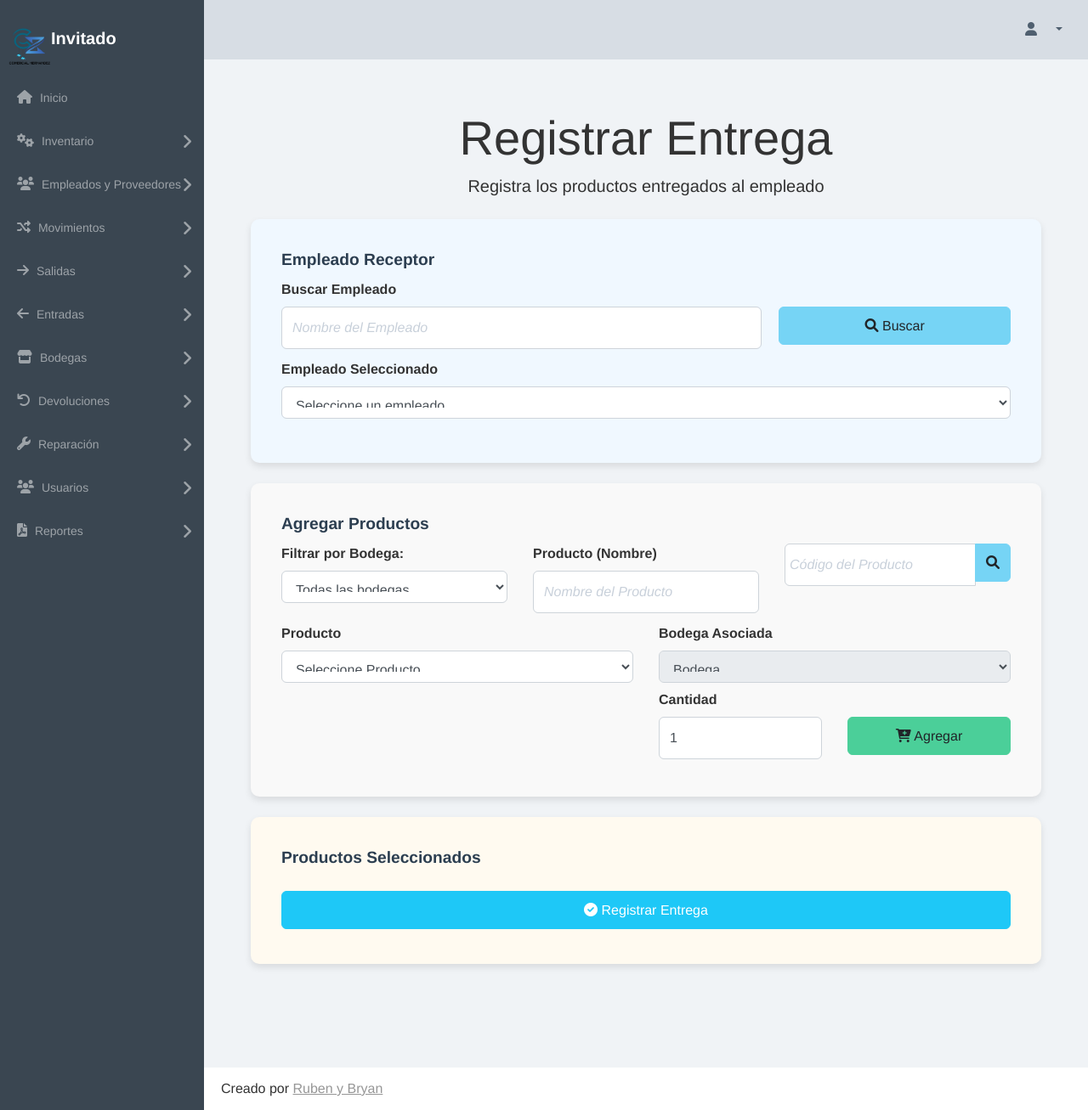
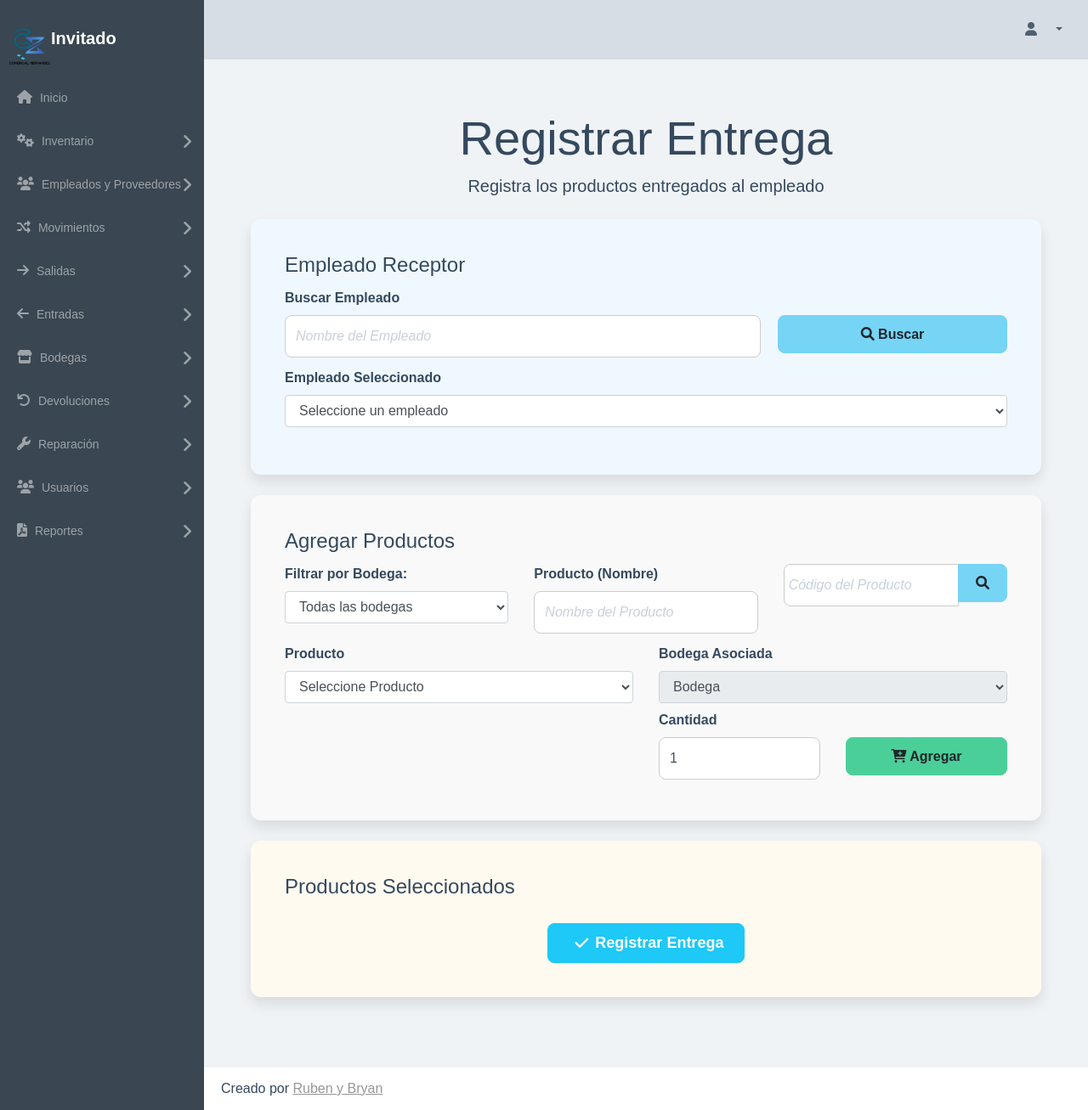
Before and after one commit to rubent2004/ComercialHz, a Django app: template templates/inventario/entrega/agregarEntrega.html in a window 1280 px wide. Shown: the whole page at 85% size. Run offline with Django 3.2, Linux system fonts and the light colour scheme; the template is opened without the code that fills it, so the values that code supplies are empty; some libraries are stand-ins or nearby versions.

Commit message:
Arreglo de diseño para movil y vista del registro de salidas

```diff
--- a/inventario/urls.py
+++ b/inventario/urls.py
@@ -24,6 +24,7 @@ path('perfil/<str:modo>/<int:pk>', views.Perfil.as_view(), name='perfil'),
 path('eliminar/<str:modo>/<int:pk>', views.Eliminar.as_view(), name='eliminar'),
 
 path('listarProductos', views.ListarProductos.as_view(), name='listarProductos'),
+
 path('agregarProducto', views.AgregarProducto.as_view(), name='agregarProducto'),
 path('importarProductos', views.ImportarProductos.as_view(), name='importarProductos'),
 path('exportarProductos', views.ExportarProductos.as_view(), name='exportarProductos'),
--- a/templates/inventario/entrega/agregarEntrega.html
+++ b/templates/inventario/entrega/agregarEntrega.html
@@ -135,9 +135,13 @@
           <div id="stock-alert" class="alert alert-danger d-none"></div>
           <ul id="lista-productos" class="list-group mb-3"></ul>
           <input type="hidden" name="detalles" id="detalles-json">
-          <button type="submit" class="btn btn-primary btn-lg btn-block">
-            <i class="fa fa-check-circle"></i> Registrar Entrega
+          <button type="submit" class="btn btn-primary btn-lg btn-block btn-registrar-entrega">
+            <i class="fa fa-check ml-2"></i> Registrar Entrega
           </button>
+
+
+
+
         </div>
       </section>
     </form>
@@ -178,6 +182,15 @@
         }))
       );
     });
+
+    //CONTRACCION DEL CODIGO PARA EMPLEADO
+
+
+
+    //fIN DE CONTRACCION
+
+
+
 
     // Función para buscar producto por código
     async function buscarProductoPorCodigoId(codigo) {
@@ -355,6 +368,7 @@
       }
     });
 
+
     // Función para verificar stock
     async function verificarStock(productoId, bodegaId, cantidad) {
       try {
@@ -458,124 +472,218 @@
 
 </script>
 
-<!-- Estilos personalizados para mejorar la experiencia móvil y modernizar la interfaz -->
-<style>/* Estilo general */
+<style>
+/* Estilo general */
 body {
-  font-family: 'Helvetica Neue', Helvetica, Arial, sans-serif;
+  font-family: 'Arial', sans-serif;
   background-color: #f4f6f9;
-  color: #333;
+  margin: 0;
+  padding: 0;
+  color: #34495e;
+  transition: background-color 0.3s ease;
 }
 
 /* Tarjetas */
 .card {
-  border-radius: 10px;
-  box-shadow: 0 4px 8px rgba(0, 0, 0, 0.1);
-  padding: 1rem;
-  background: #fff;
+  border: none;
+  border-radius: 12px;
+  overflow: hidden;
+  background-color: #fff;
+  box-shadow: 0 8px 16px rgba(0, 0, 0, 0.1);
+  transition: box-shadow 0.3s ease, transform 0.3s ease;
+  animation: cardFadeIn 0.4s ease-in-out;
+  padding: 20px;
 }
 
-.card-title {
-  font-weight: 600;
-  color: #2c3e50;
-  font-size: 1.2rem;
+@keyframes cardFadeIn {
+  from {
+    opacity: 0;
+    transform: translateY(10px);
+  }
+  to {
+    opacity: 1;
+    transform: translateY(0);
+  }
 }
 
-/* Botones */
+.card:hover {
+  box-shadow: 0 12px 24px rgba(0, 0, 0, 0.15);
+}
+
+/* Efecto de colapso en la tarjeta */
+.card.collapsed {
+  height: 60px;  /* Reducimos la altura */
+  padding: 10px;
+  overflow: hidden;
+  transition: height 0.4s ease, padding 0.4s ease;
+}
+
+/* Botones AQUI ES DONDE HACE LA TRANSICION DE CAMBIO NO BORRAR*/
 .btn {
+  font-weight: bold;
+  border-radius: 8px;
+  padding: 12px 20px;
+  transition: background-color 0.3s ease, transform 0.2s ease, box-shadow 0.3s ease;
+}
+
+.btn-info, .btn-success, .btn-primary {
+  font-size: 16px;
+}
+
+.btn-info:hover, .btn-success:hover, .btn-primary:hover {
+  background-color: #2980b9;  /* Color para hover */
+  transform: scale(1.05);  /* Agranda el botón un poco */
+  box-shadow: 0 5px 15px rgba(0, 0, 0, 0.1);  /* Agrega sombra */
+}
+
+.btn-block {
+  display: block;
+  width: 100%;
+  transition: background-color 0.3s ease;
+}
+
+/* Animación de carrito (cuando se agrega un item) */
+.cart {
+  transition: transform 0.3s ease-in-out, box-shadow 0.3s ease;
+}
+
+.cart:hover {
+  transform: translateY(-5px);  /* Sube ligeramente el carrito */
+  box-shadow: 0 8px 20px rgba(0, 0, 0, 0.1);  /* Agrega sombra */
+}
+
+.cart.added {
+  animation: cartBounce 0.5s ease-in-out;  /* Animación de rebote */
+}
+
+@keyframes cartBounce {
+  0% {
+    transform: scale(1);
+  }
+  30% {
+    transform: scale(1.1);
+  }
+  50% {
+    transform: scale(1);
+  }
+  70% {
+    transform: scale(1.05);
+  }
+  100% {
+    transform: scale(1);
+  }
+}
+
+/* Inputs y Selects */
+input[type="text"], input[type="number"], select {
+  border-radius: 8px;
   padding: 12px;
   font-size: 16px;
-  border-radius: 6px;
-  transition: all 0.2s ease-in-out;
+  border: 1px solid #ccc;
+  background-color: #fff;
+  transition: border-color 0.3s ease, box-shadow 0.3s ease;
 }
 
-.btn:hover {
-  transform: scale(1.05);
-  opacity: 0.9;
+input[type="text"]:focus, input[type="number"]:focus, select:focus {
+  border-color: #3498db;
+  box-shadow: 0 0 8px rgba(52, 152, 219, 0.4);
+  outline: none;
 }
 
-/* Inputs y Select */
-.form-control {
-  border-radius: 6px;
-  padding: 0.75rem;
+/* Animación de alerta */
+.alert {
+  border-radius: 8px;
   font-size: 16px;
-  transition: box-shadow 0.2s ease;
+  margin-top: 10px;
+  padding: 12px;
+  animation: alertFadeIn 0.5s ease-in-out;
+  opacity: 0;
+  animation-fill-mode: forwards;
 }
 
-.form-control:focus {
-  box-shadow: 0 0 5px rgba(0, 123, 255, 0.5);
-  border-color: #007bff;
+@keyframes alertFadeIn {
+  from {
+    opacity: 0;
+  }
+  to {
+    opacity: 1;
+  }
 }
 
-/* Sugerencias */
+/* Lista de items */
 .list-group-item {
   cursor: pointer;
-  padding: 12px;
-  font-size: 14px;
-  border-radius: 4px;
-  transition: background-color 0.2s, transform 0.1s ease;
+  padding: 12px 15px;
+  background-color: #fff;
+  border-radius: 8px;
+  margin-bottom: 10px;
+  transition: background-color 0.3s ease, transform 0.2s ease;
 }
 
 .list-group-item:hover {
-  background-color: #e9ecef;
-  transform: translateX(5px);
+  background-color: #ecf0f1;
+  transform: translateX(2px);
 }
 
-/* Precio en sugerencias */
-.precio-sugerencia {
-  color: #28a745;
-  font-weight: 500;
-  margin-left: 8px;
+.list-group-item-action {
+  padding: 12px 15px;
+  transition: background-color 0.3s ease;
 }
 
-/* Carrito */
-#lista-productos li {
-  display: flex;
-  justify-content: space-between;
-  align-items: center;
-  padding: 10px;
-  border-bottom: 1px solid #ddd;
+.list-group-item-action:hover {
+  background-color: #ecf0f1;
+  transform: scale(1.01);
 }
 
-#lista-productos .btn {
-  margin-top: 8px;
-  width: 100%;
+/* Diseño responsive */
+@media (max-width: 767px) {
+  .col-md-4, .col-md-6 {
+    margin-bottom: 15px;
   }
 
-/* Ajustes responsivos */
-@media (max-width: 768px) {
-  .container {
-    padding: 0 15px;
+  h1 {
+    font-size: 24px;
   }
 
-  .card {
-    margin-bottom: 1rem;
+  .card-body {
+    padding: 15px;
   }
 
-  .form-control {
-    height: 45px;
+  .btn {
+    padding: 10px 15px;
+    font-size: 14px;
+  }
+}
+/* Estilo general para el botón "Registrar Entrega" */
+.btn-registrar-entrega {
+  padding: 12px 24px;  /* Botón un poco más grande */
+  font-size: 18px;     /* Un tamaño de fuente más grande para hacerlo más visible */
+  display: flex;
+  align-items: center; /* Alinea el texto y el ícono */
+  justify-content: center; /* Centra el contenido */
+  border-radius: 8px;   /* Bordes redondeados */
+  width: auto;           /* No ocupa el 100% */
+  margin: 0 auto;        /* Centra el botón en su contenedor */
 }
 
-  .btn-block {
-    width: 100%;
+/* Diseño responsive para móviles */
+@media (max-width: 767px) {
+  .btn-registrar-entrega {
+    padding: 10px 20px;  /* Tamaño ajustado para un botón más grande pero cómodo */
+    font-size: 16px;     /* Tamaño de la fuente moderadamente grande */
   }
 
-  .row > [class*='col-'] {
-    flex: 0 0 100%;
-    max-width: 100%;
-    margin-bottom: 1rem;
+  .btn-registrar-entrega i {
+    font-size: 20px;  /* Ajusta el tamaño del ícono */
+    margin-right: 12px; /* Aumenta la separación entre el ícono y el texto */
+  }
+}
+.btn-registrar-entrega i {
+  margin-right: 8px; /* Ajusta el valor según lo que necesites */
 }
 
-  #lista-productos li {
-    flex-direction: column;
-    align-items: flex-start;
-  }
-}
 
-@media (max-width: 576px) {
-  .row > [class*='col-'] {
-    margin-bottom: 1rem;
-  }
-}
+
 
 </style>
 
```
Also changed, not shown: inventario/migrations/0011_alter_movimientoproducto_tipo_movimiento.py (added). Lines whose indentation alone changed are shown as unchanged.
